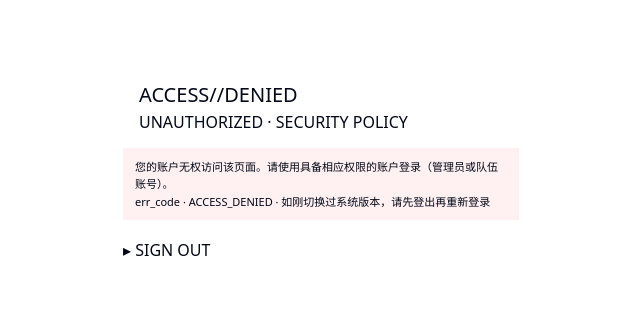
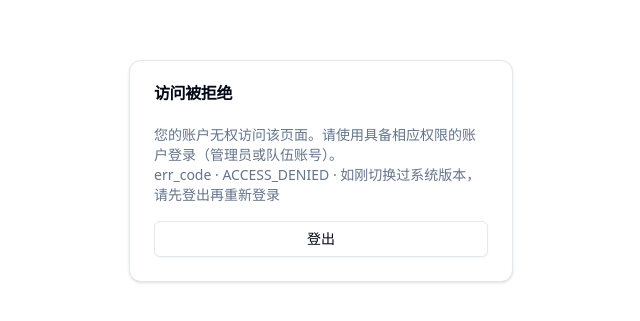
Before and after one commit to Phob1a/lol-system, a Next.js app: page /access-denied in a window 1280 px wide. Shown: the part 229-550 px from the top of the page, without its empty margins (319-959 px from the left). Built offline with nearby package versions, Linux system fonts and the light colour scheme.

Commit message:
feat(ui): rewrite access-denied page on shadcn AuthCard

```diff
--- a/src/app/access-denied/page.tsx
+++ b/src/app/access-denied/page.tsx
@@ -1,50 +1,18 @@
 import Link from 'next/link';
+import { AuthCard } from '@/components/auth/AuthCard';
+import { Button } from '@/components/ui/button';
 
 export default function AccessDeniedPage() {
   return (
-    <div
-      className="tc-board"
-      style={{ minHeight: '100vh', display: 'flex', alignItems: 'center', justifyContent: 'center', padding: 24 }}
-    >
-      <div className="tc-card" style={{ width: 460, padding: 32, position: 'relative' }}>
-        <span className="corner tl" style={{ borderColor: 'var(--tc-red)' }} />
-        <span className="corner tr" style={{ borderColor: 'var(--tc-red)' }} />
-        <span className="corner bl" style={{ borderColor: 'var(--tc-red)' }} />
-        <span className="corner br" style={{ borderColor: 'var(--tc-red)' }} />
-
-        <header style={{ display: 'flex', alignItems: 'center', gap: 12, marginBottom: 14 }}>
-          <div style={{ width: 4, height: 28, background: 'var(--tc-red)', boxShadow: '0 0 12px var(--tc-red)' }} />
-          <div>
-            <div className="tc-h1" style={{ fontSize: 20, color: 'var(--tc-red)' }}>
-              ACCESS<span style={{ color: 'var(--tc-text)' }}>{'//'}</span>DENIED
-            </div>
-            <div className="tc-label">UNAUTHORIZED · SECURITY POLICY</div>
-          </div>
-        </header>
-
-        <div
-          style={{
-            margin: '12px 0 18px',
-            padding: '10px 12px',
-            background: 'rgba(255,61,92,0.08)',
-            borderLeft: '3px solid var(--tc-red)',
-            fontFamily: 'var(--tc-font-mono)',
-            fontSize: 11,
-            color: 'var(--tc-text-dim)',
-            lineHeight: 1.6,
-          }}
-        >
-          您的账户无权访问该页面。请使用具备相应权限的账户登录（管理员或队伍账号）。
-          <br />
-          <span style={{ color: 'var(--tc-text-faint)' }}>err_code · ACCESS_DENIED · 如刚切换过系统版本，请先登出再重新登录</span>
-        </div>
-
-        <div className="tc-divider" style={{ margin: '0 0 14px' }} />
-
-        <Link href="/api/auth/signout" className="tc-btn" style={{ width: '100%', justifyContent: 'center' }}>
-          ▸ SIGN OUT
-        </Link>
-      </div>
-    </div>
+    <AuthCard title="访问被拒绝">
+      <p className="text-sm text-muted-foreground">
+        您的账户无权访问该页面。请使用具备相应权限的账户登录（管理员或队伍账号）。
+        <br />
+        err_code · ACCESS_DENIED · 如刚切换过系统版本，请先登出再重新登录
+      </p>
+      <Button asChild variant="outline" className="mt-4 w-full">
+        <Link href="/api/auth/signout">登出</Link>
+      </Button>
+    </AuthCard>
   );
 }
```
